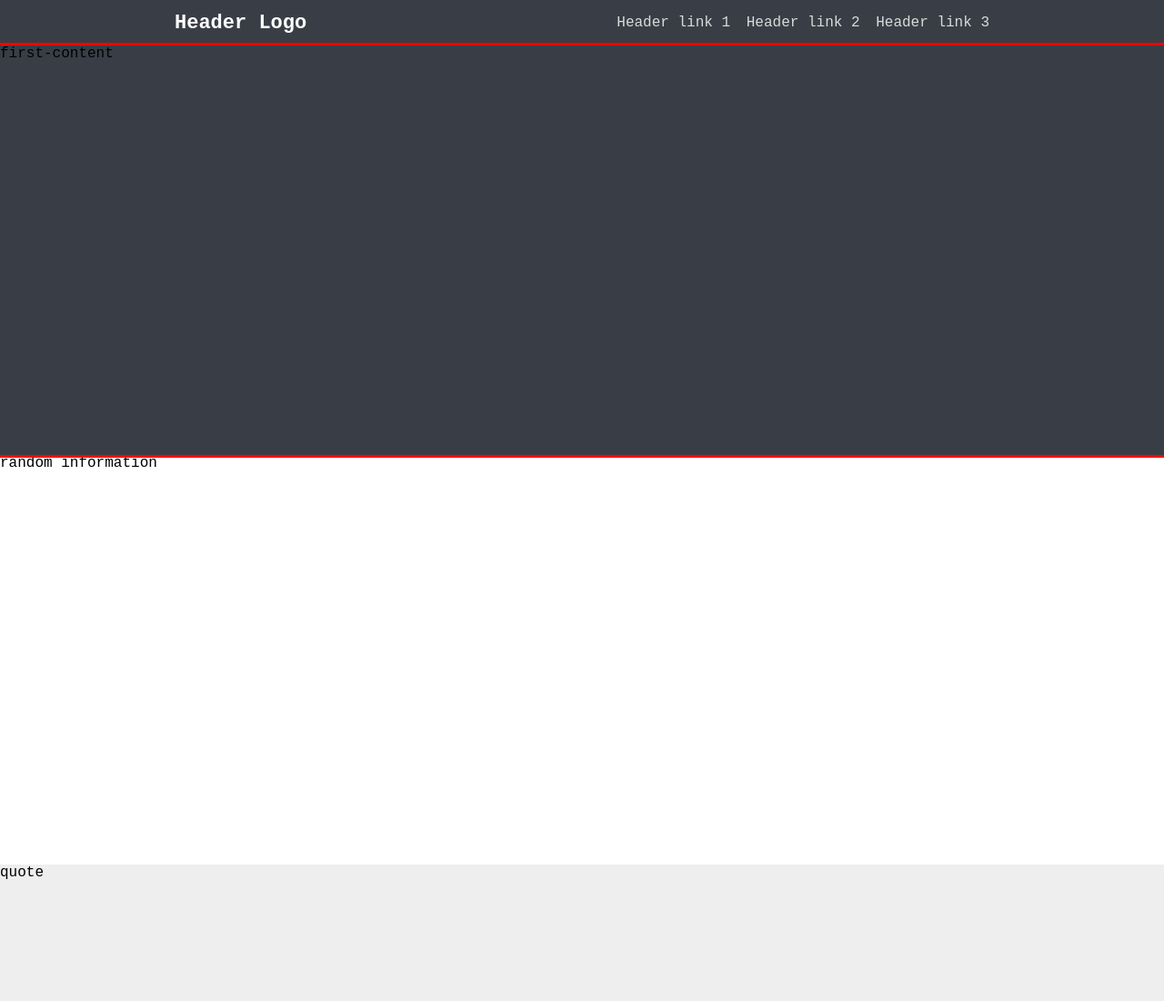
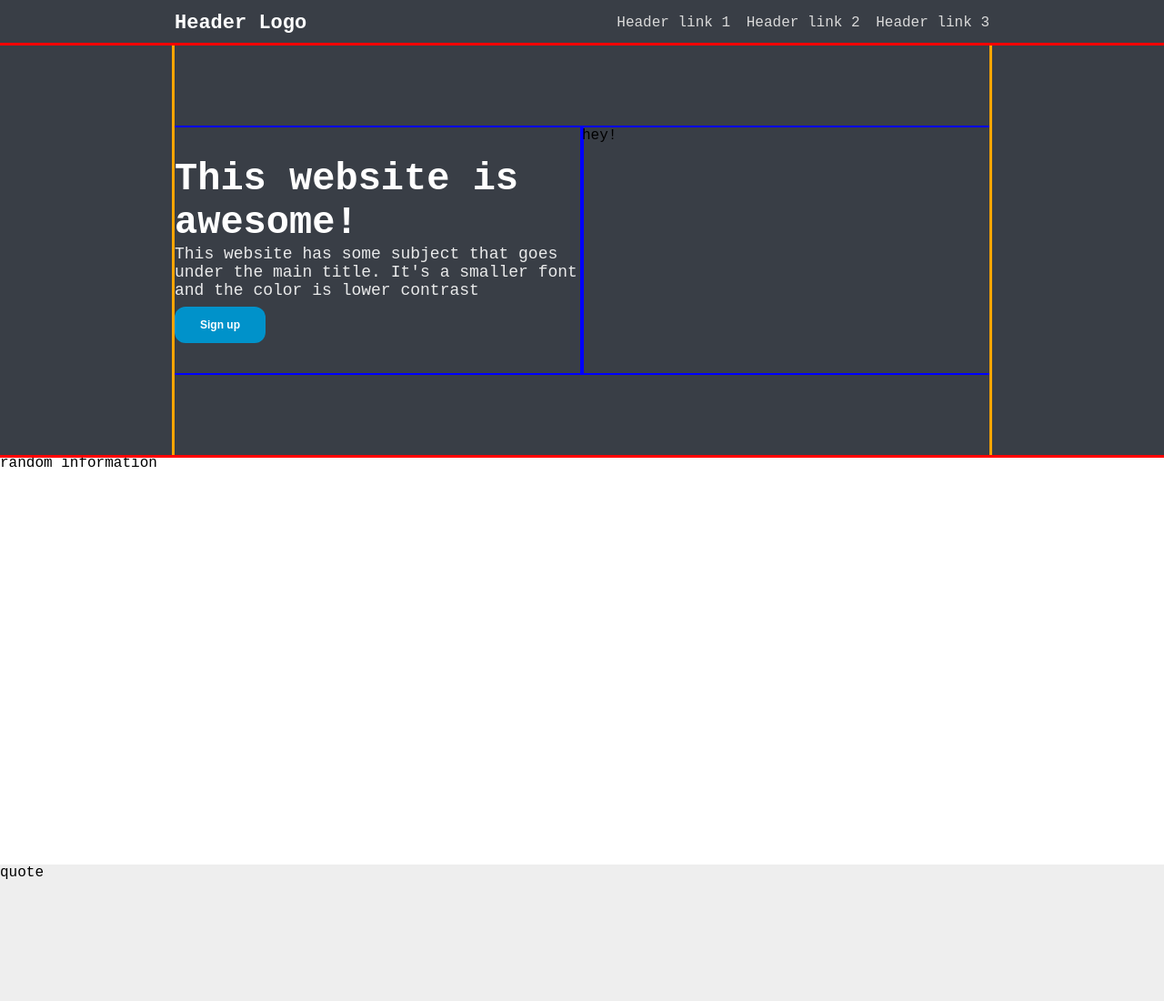
Before and after one commit to ybertoldi/landing-page, a plain HTML site: page index.html in a window 1280 px wide. Shown: the top 1100 px of the page at 91% size. Drawn offline with Linux system fonts and the light colour scheme.

Commit message:
Start working on the starting-info

```diff
--- a/index.html
+++ b/index.html
@@ -21,7 +21,16 @@
     </div>
 
 <!-- All about the site starting information -->
-    <div class="container-2">first-content</div>
+    <div class="container-2">
+        <div class="starting-content centered">
+            <div class="starting-text-box">
+                <div class="big">This website is awesome!</div>
+                <div class="small">This website has some subject that goes under the main title. It's a smaller font and the color is lower contrast</div>
+                <button class="pill" type="button">Sign up</button>
+            </div>
+            <div class="starting-image">hey!</div>
+        </div>
+    </div>
 
     <div class="container-3">random information</div>
     <div class="container-4">quote</div>
--- a/styles.css
+++ b/styles.css
@@ -40,6 +40,21 @@ a, li{
     margin-left: 8px;
 }
 
+/* good looking button */
+
+.pill{
+    font-size: 12px;
+    padding: 05.em 1em;
+    border-radius: 1em;
+    border: none;
+    outline: none;
+    color: white;
+    font-weight: bold;
+    background: #0092ca ;
+    width: 100px;
+    height: 40px;
+    margin-top: 2%;
+}
 
 
 /* container 2: starting-info */
@@ -47,8 +62,45 @@ a, li{
     background: #393e46;
     height: 450px;
     outline: 3px solid red;
+    display: flex;
+    justify-content: center;
+    align-content: space-around;
 }
 
+.starting-content{
+    outline: 3px solid orange;
+    display: flex;
+    justify-content: space-between;
+    align-items: center;
+}
+
+.starting-content > *{
+    outline: 2px solid blue;
+    height: 60%;
+    flex: 1;
+}
+
+.starting-text-box {
+    display: flex;
+    flex-direction: column;
+    justify-content: center;
+}
+
+.starting-text-box .big{
+    font-size: 42px;
+    font-weight: bold;
+    color: white;
+}
+
+.starting-text-box .small{
+    color: #ffffffe3;
+    font-weight: 200;
+    font-size: 18px;
+}
+
+
+
+/* container 3: random-info */
 .container-3{
     background: #ffffff;
     height: 450px;
```
